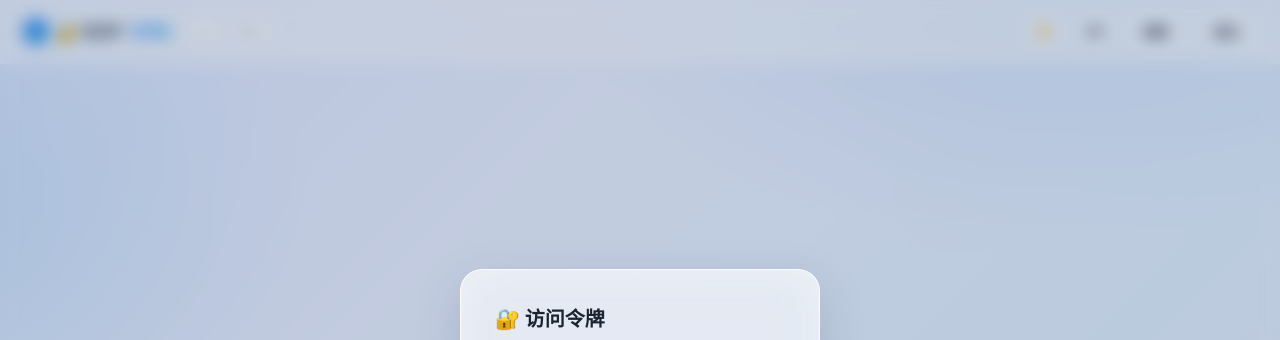
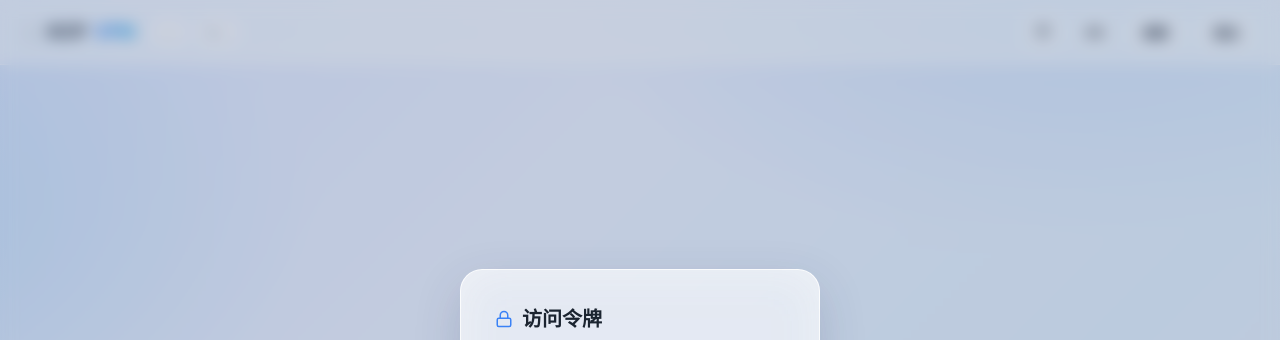
Before and after one commit to NNdroid/kcpvpn, a plain HTML site: page webui/index.html in a window 1280 px wide. Shown: the top 340 px of the page. Drawn offline with Linux system fonts and the light colour scheme.

Commit message:
feat(webui): replace emoji icons with apple-style SVG line icons
- Add ICONS map with lucide-style SVG paths and icon() helper
- Replace logo lock, theme sun/moon, config group icons (globe/network/lock/
  zap/users/file/monitor) and login lock emoji with unified SVG line icons
- Apple Color Emoji font can't be legally redistributed; SVG is the clean
  offline-friendly way to get consistent Apple-like iconography

```diff
--- a/webui/app.js
+++ b/webui/app.js
@@ -37,6 +37,24 @@ const I18N = {
     kicked:'Client kicked', kickFailed:'Kick failed',
   }
 };
+
+// ---------- SVG 图标（苹果 SF Symbols 风格线条图标，lucide 开源路径） ----------
+const ICONS = {
+  shield: '<path d="M20 13c0 5-3.5 7.5-7.66 8.95a1 1 0 0 1-.67-.01C7.5 20.5 4 18 4 13V6a1 1 0 0 1 1-1c2 0 4.5-1.2 6.24-2.72a1.17 1.17 0 0 1 1.52 0C14.51 3.81 17 5 19 5a1 1 0 0 1 1 1z"/>',
+  lock: '<rect width="18" height="11" x="3" y="11" rx="2"/><path d="M7 11V7a5 5 0 0 1 10 0v4"/>',
+  moon: '<path d="M12 3a6 6 0 0 0 9 9 9 9 0 1 1-9-9Z"/>',
+  sun: '<circle cx="12" cy="12" r="4"/><path d="M12 2v2M12 20v2M4.93 4.93l1.41 1.41M17.66 17.66l1.41 1.41M2 12h2M20 12h2M6.34 17.66l-1.41 1.41M19.07 4.93l-1.41 1.41"/>',
+  globe: '<circle cx="12" cy="12" r="10"/><path d="M12 2a14.5 14.5 0 0 0 0 20 14.5 14.5 0 0 0 0-20"/><path d="M2 12h20"/>',
+  network: '<rect x="16" y="16" width="6" height="6" rx="1"/><rect x="2" y="16" width="6" height="6" rx="1"/><rect x="9" y="2" width="6" height="6" rx="1"/><path d="M5 16v-3a1 1 0 0 1 1-1h12a1 1 0 0 1 1 1v3"/><path d="M12 12V8"/>',
+  zap: '<path d="M13 2 3 14h9l-1 8 10-12h-9l1-8z"/>',
+  users: '<path d="M16 21v-2a4 4 0 0 0-4-4H6a4 4 0 0 0-4 4v2"/><circle cx="9" cy="7" r="4"/><path d="M22 21v-2a4 4 0 0 0-3-3.87"/><path d="M16 3.13a4 4 0 0 1 0 7.75"/>',
+  fileText: '<path d="M15 2H6a2 2 0 0 0-2 2v16a2 2 0 0 0 2 2h12a2 2 0 0 0 2-2V7Z"/><path d="M14 2v4a2 2 0 0 0 2 2h4"/><path d="M16 13H8"/><path d="M16 17H8"/><path d="M10 9H8"/>',
+  monitor: '<rect width="20" height="14" x="2" y="3" rx="2"/><path d="M8 21h8"/><path d="M12 17v4"/>',
+};
+function icon(name, size = 18) {
+  return '<svg width="'+size+'" height="'+size+'" viewBox="0 0 24 24" fill="none" stroke="currentColor" stroke-width="2" stroke-linecap="round" stroke-linejoin="round" aria-hidden="true">' + (ICONS[name] || '') + '</svg>';
+}
+
 let lang = localStorage.getItem('kcpvpn-lang') || 'zh';
 function t(key) { return (I18N[lang] && I18N[lang][key]) || I18N.zh[key] || key; }
 function applyI18n() {
@@ -55,7 +73,7 @@ function applyTheme() {
   const theme = localStorage.getItem('kcpvpn-theme') || 'light';
   document.documentElement.setAttribute('data-theme', theme);
   const btn = document.getElementById('themeBtn');
-  if (btn) btn.textContent = theme === 'dark' ? '🌙' : '☀️';
+  if (btn) btn.innerHTML = icon(theme === 'dark' ? 'moon' : 'sun');
   if (charts.traffic || charts.clients || charts.drops) initCharts();
 }
 function toggleTheme() {
@@ -68,25 +86,25 @@ function cssVar(name) { return getComputedStyle(document.documentElement).getPro
 
 // 配置字段按类型分组渲染；cfgFields 为全部字段的扁平列表（供取值/保存用）。
 const cfgGroups = [
-  { name: '连接与网络', icon: '🌐', fields: [
+  { name: '连接与网络', icon: 'globe', fields: [
     ['mode','模式','select',['server','client']],
     ['addr','监听地址','text'],
     ['tap','TAP 网卡','text'],
     ['v4net','IPv4 网段','text'],
     ['v6net','IPv6 网段','text'],
   ]},
-  { name: '本机隧道地址', icon: '📡', fields: [
+  { name: '本机隧道地址', icon: 'network', fields: [
     ['ip4','IPv4 地址','text'],
     ['ip6','IPv6 地址','text'],
     ['mac','MAC 地址','text'],
   ]},
-  { name: '加密与混淆', icon: '🔒', fields: [
+  { name: '加密与混淆', icon: 'lock', fields: [
     ['crypt','加密算法','select',['aes-gcm','aes','salsa20','none']],
     ['psk','预共享密钥','password'],
     ['obfs','混淆模式','select',['none','xor','stun','dns','dtls','quic']],
     ['pad-max','最大填充','number'],
   ]},
-  { name: '传输与性能', icon: '⚡', fields: [
+  { name: '传输与性能', icon: 'zap', fields: [
     ['fec-d','FEC 数据分片','number'],
     ['fec-p','FEC 校验分片','number'],
     ['mtu','MTU','number'],
@@ -95,14 +113,14 @@ const cfgGroups = [
     ['dscp','DSCP','number'],
     ['fwmark','防火墙标记','number'],
   ]},
-  { name: '连接限制', icon: '👥', fields: [
+  { name: '连接限制', icon: 'users', fields: [
     ['max-clients','最大客户端','number'],
     ['max-rate','最大速率','number'],
   ]},
-  { name: '日志', icon: '📝', fields: [
+  { name: '日志', icon: 'fileText', fields: [
     ['log-level','日志级别','select',['debug','info','warn','error']],
   ]},
-  { name: 'Web 管理', icon: '🖥️', fields: [
+  { name: 'Web 管理', icon: 'monitor', fields: [
     ['web-enabled','启用 Web UI','checkbox'],
     ['web-bind','绑定模式','select',['tunnel','local','public']],
     ['web-addr','监听地址','text'],
@@ -301,7 +319,7 @@ function renderConfig(cfg) {
   for (const group of cfgGroups) {
     const cardEl = document.createElement('div');
     cardEl.className = 'card cfg-group';
-    let h = '<div class="cfg-group-head"><span class="cfg-group-icon">'+group.icon+'</span><h3>'+group.name+'</h3></div>';
+    let h = '<div class="cfg-group-head"><span class="cfg-group-icon">'+icon(group.icon, 16)+'</span><h3>'+group.name+'</h3></div>';
     h += '<div class="cfg-grid">';
     for (const [key, label, type, opts] of group.fields) {
       let input;
--- a/webui/index.html
+++ b/webui/index.html
@@ -9,11 +9,11 @@
 </head>
 <body>
 <header>
-  <div class="logo">🔐 KCP<span>VPN</span></div>
+  <div class="logo"><svg class="logo-mark" width="16" height="16" viewBox="0 0 24 24" fill="none" stroke="currentColor" stroke-width="2.4" stroke-linecap="round" stroke-linejoin="round" aria-hidden="true"><path d="M20 13c0 5-3.5 7.5-7.66 8.95a1 1 0 0 1-.67-.01C7.5 20.5 4 18 4 13V6a1 1 0 0 1 1-1c2 0 4.5-1.2 6.24-2.72a1.17 1.17 0 0 1 1.52 0C14.51 3.81 17 5 19 5a1 1 0 0 1 1 1z"/></svg> KCP<span>VPN</span></div>
   <span id="modeBadge" class="badge">…</span>
   <span id="verBadge" class="badge">v…</span>
   <span style="flex:1"></span>
-  <button class="ghost icon" id="themeBtn" onclick="toggleTheme()" title="Theme">🌙</button>
+  <button class="ghost icon" id="themeBtn" onclick="toggleTheme()" title="Theme"><svg width="16" height="16" viewBox="0 0 24 24" fill="none" stroke="currentColor" stroke-width="2" stroke-linecap="round" stroke-linejoin="round" aria-hidden="true"><circle cx="12" cy="12" r="4"/><path d="M12 2v2M12 20v2M4.93 4.93l1.41 1.41M17.66 17.66l1.41 1.41M2 12h2M20 12h2M6.34 17.66l-1.41 1.41M19.07 4.93l-1.41 1.41"/></svg></button>
   <button class="ghost icon" id="langBtn" onclick="toggleLang()" title="Language">中/EN</button>
   <button class="ghost" onclick="refresh()" data-i18n="refresh">刷新</button>
   <button class="ghost" onclick="logout()" data-i18n="logout">退出</button>
@@ -82,7 +82,7 @@
 
 <div class="overlay" id="loginOverlay" style="display:none">
   <div class="login">
-    <h2 data-i18n="loginTitle">访问令牌</h2>
+    <h2><svg class="login-icon" width="18" height="18" viewBox="0 0 24 24" fill="none" stroke="currentColor" stroke-width="2" stroke-linecap="round" stroke-linejoin="round" aria-hidden="true"><rect width="18" height="11" x="3" y="11" rx="2"/><path d="M7 11V7a5 5 0 0 1 10 0v4"/></svg><span data-i18n="loginTitle">访问令牌</span></h2>
     <p data-i18n="loginDesc">请输入 web-token（配置中设置）。绑定 public 时必须鉴权。</p>
     <input type="password" id="tokenInput" placeholder="Bearer token" autocomplete="off">
     <div class="actions"><button onclick="login()" data-i18n="enter">进入</button></div>
--- a/webui/style.css
+++ b/webui/style.css
@@ -106,12 +106,7 @@ header .logo {
   font-size: 18px; font-weight: 800; letter-spacing: .3px; margin-right: 6px;
   display: flex; align-items: center; gap: 8px;
 }
-header .logo::before {
-  content: '';
-  width: 24px; height: 24px; border-radius: 8px;
-  background: var(--grad-accent);
-  box-shadow: 0 2px 10px color-mix(in srgb, var(--accent) 45%, transparent);
-}
+header .logo-mark { color: #fff; filter: drop-shadow(0 1px 3px rgba(0,0,0,.3)); flex-shrink: 0; }
 header .logo span {
   background: var(--grad-text);
   -webkit-background-clip: text; background-clip: text; color: transparent;
@@ -258,7 +253,7 @@ input:focus, select:focus { outline: none; border-color: var(--accent); box-shad
   display: flex; align-items: center; gap: 10px; margin-bottom: 16px;
   padding-bottom: 12px; border-bottom: 1px solid var(--border-soft);
 }
-.cfg-group-icon { font-size: 16px; }
+.cfg-group-icon { color: var(--accent); display: inline-flex; align-items: center; }
 .cfg-group-head h3 { margin: 0; font-size: 13px; font-weight: 700; letter-spacing: .4px; }
 
 .cfg-grid { display: grid; grid-template-columns: repeat(auto-fill, minmax(260px, 1fr)); gap: 16px; }
@@ -306,8 +301,8 @@ input:focus, select:focus { outline: none; border-color: var(--accent); box-shad
   -webkit-backdrop-filter: blur(24px) saturate(180%);
   animation: popIn .25s cubic-bezier(.2, .9, .3, 1.2);
 }
-.login h2 { margin: 0 0 8px; font-size: 20px; }
-.login h2::before { content: '🔐 '; }
+.login h2 { margin: 0 0 8px; font-size: 20px; display: flex; align-items: center; gap: 9px; }
+.login h2 .login-icon { color: var(--accent); flex-shrink: 0; }
 .login p { color: var(--muted); font-size: 13px; margin: 0 0 20px; line-height: 1.6; }
 .login .actions { margin: 22px 0 0; }
 
```
